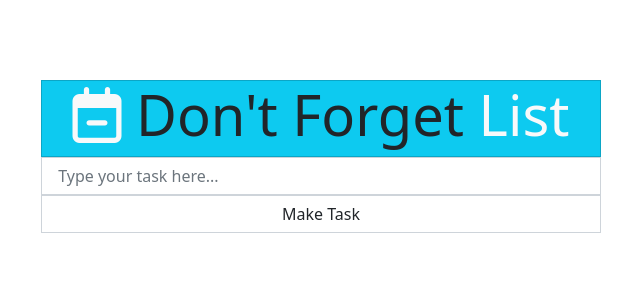
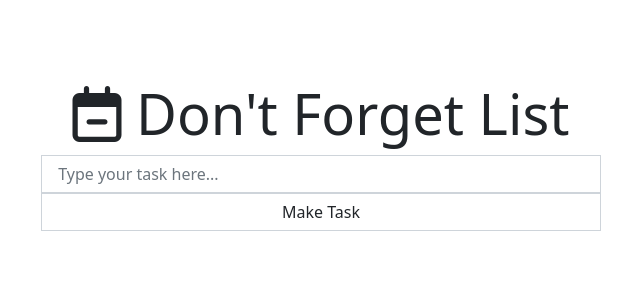
Before and after one commit to AchyuthaPDX/todo-intel, a React (Create React App) app in the folder frontend/todo-app/: page / in a window 1280 px wide. Shown: the top 300 px of the page, without its empty margins (439-1079 px from the left). Built offline with nearby package versions, Linux system fonts and the light colour scheme; no server answers.

Commit message:
Final touch to first part

```diff
--- a/frontend/todo-app/src/state_comp/Header.js
+++ b/frontend/todo-app/src/state_comp/Header.js
@@ -1,11 +1,14 @@
 import React from 'react'
+
 
 export default function Header() {
   return (
-    <div className="card bg-info text-center text-light rounded-0">
+    <div>
+      <div className="card-header text-center rounded-0">
         <h1 className="display-4">
-         <i className="fa fa-calendar-minus-o mr-3"></i> <span className ="text-dark mr-3"> Don't Forget </span> List
+         <i className="fa fa-calendar-minus-o mr-3"></i> <span className ="text-dark mr-3"> Don't Forget List</span>
         </h1>
+      </div>
 
     </div>
   )
```
